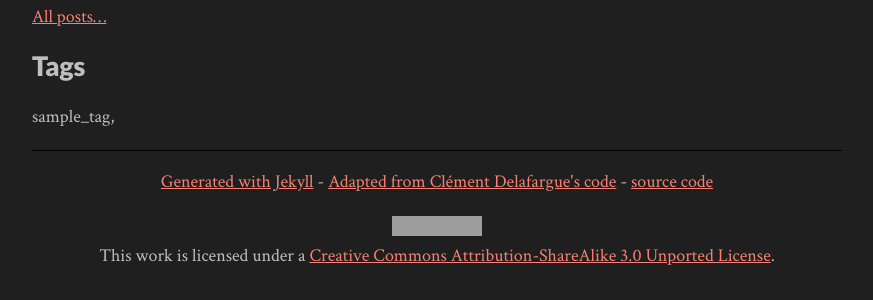
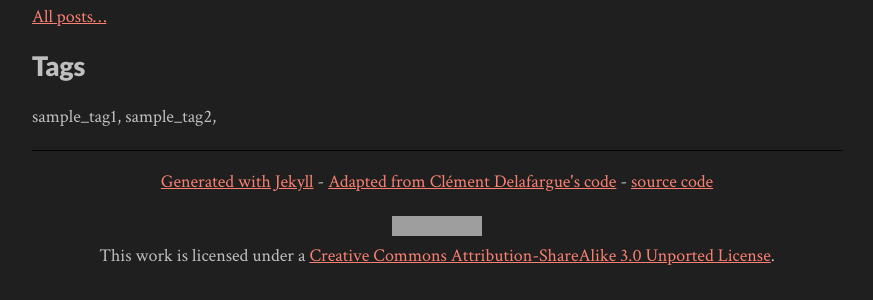
Before and after one commit to jar2333/jar2333.github.io, a Jekyll site: the page built from index.html, in a window 1280 px wide. Shown: the part 423-723 px from the top of the page, without its empty margins (203-1076 px from the left). Built offline with Jekyll 4.4.1, drawn with Linux system fonts in a browser that asks for light colours; grey boxes are pictures that could not be loaded.

```diff
--- a/_layouts/default.html
+++ b/_layouts/default.html
@@ -4,7 +4,7 @@
 <!-- Head -->
 <head>
   <meta charset="utf-8" />
-  <title>{{page.title}} - My blog</title>
+  <title>samoyed.blog</title>
   <link href="http://fonts.googleapis.com/css?family=Lato:400,900" rel="stylesheet" type="text/css">
   <link href="http://fonts.googleapis.com/css?family=Crimson+Text" rel="stylesheet" type="text/css">
   <link rel="stylesheet" type="text/css" href="/assets/css/default.css" />
--- a/_posts/2024-03-11-welcome-to-jekyll.markdown
+++ b/_posts/2024-03-11-welcome-to-jekyll.markdown
@@ -4,7 +4,7 @@ title:  "Welcome to Jekyll!"
 date:   2024-03-11 19:36:33 -0400
 author: Jose A. Ramos
 categories: jekyll update
-tags: sample_tag
+tags: sample_tag1 sample_tag2
 ---
 You’ll find this post in your `_posts` directory. Go ahead and edit it and re-build the site to see your changes. You can rebuild the site in many different ways, but the most common way is to run `jekyll serve`, which launches a web server and auto-regenerates your site when a file is updated.
 
```
